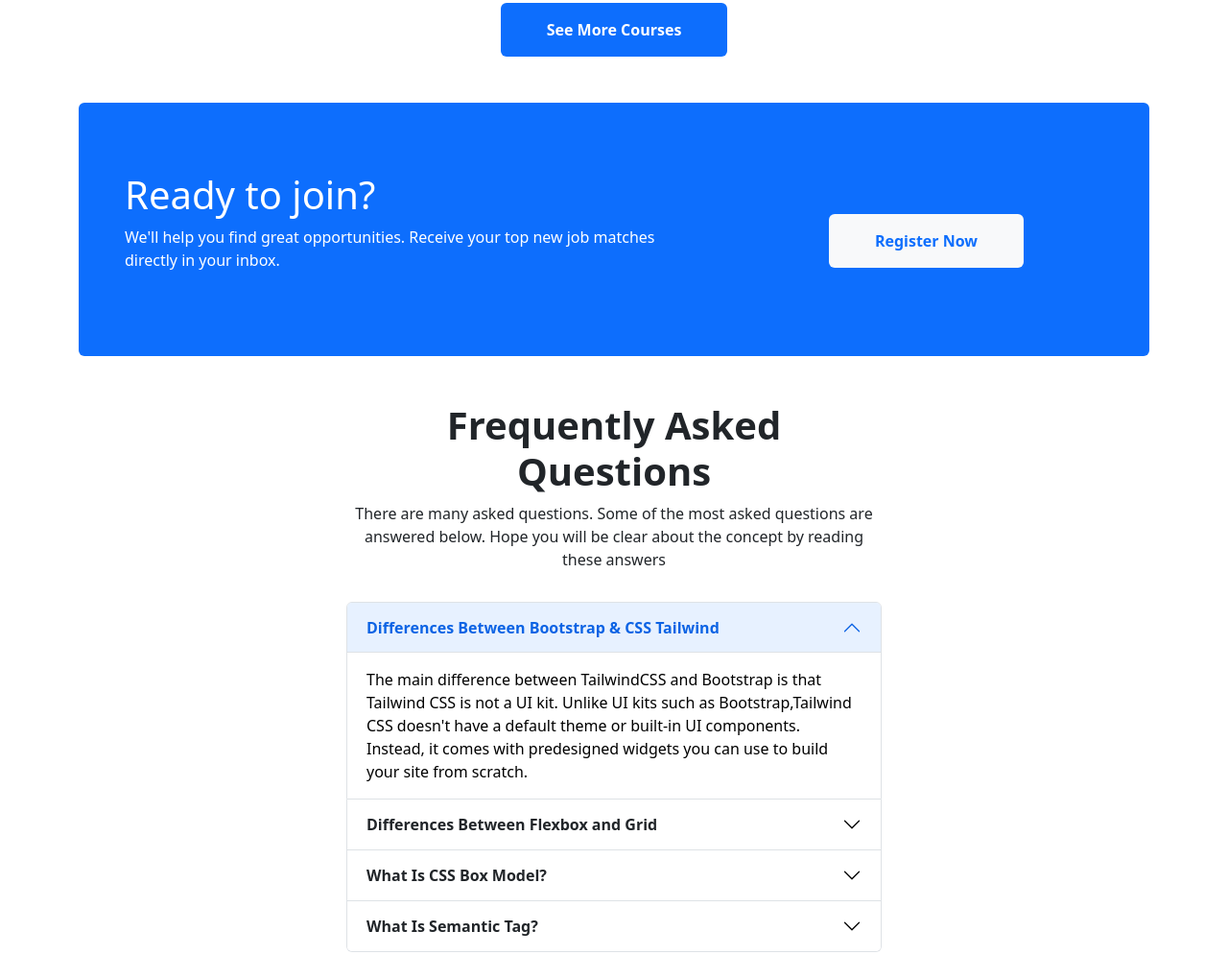
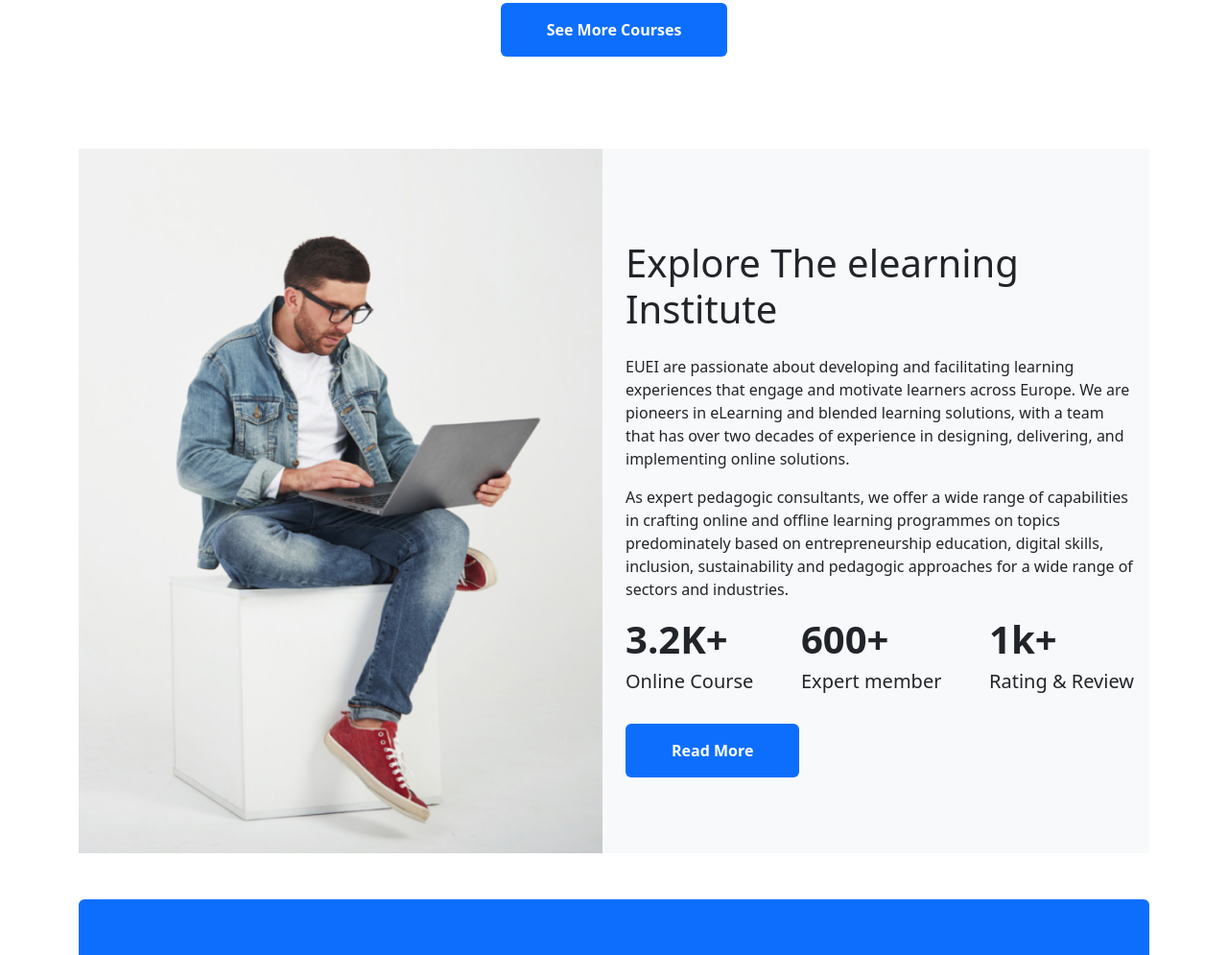
Before and after one commit to rashedul-hridoy/assignment_3, a plain HTML site: page index.html in a window 1280 px wide. Shown: the part 1790-2785 px from the top of the page at 96% size. Drawn offline with nearby package versions, Linux system fonts and the light colour scheme.

Commit message:
Extra part e learning

```diff
--- a/index.html
+++ b/index.html
@@ -32,7 +32,7 @@
                   <a class="nav-link fw-bold" href="#">Courses</a>
                 </li>
                 <li class="nav-item">
-                  <a class="nav-link fw-bold" href="#">Offers</a>
+                  <a class="nav-link fw-bold" href="#offers">Offers</a>
                 </li>
                 <li class="nav-item">
                   <a class="nav-link fw-bold" href="#">About</a>
@@ -80,7 +80,7 @@
                   <h1 class="py-lg-3 text-white fw-bold">Get Started Online Learning</h1>
                   <p class="px-lg-5 mx-lg-5">In this digital era you dont need to attend offline classes. You can learn all online. So enroll with us.</p>
                   <div>
-                    <button class="btn btn-info rounded-3 py-3 px-5 text-white fw-bold"> Get Started</button>
+                    <button class="btn btn-info d-inline-block rounded-3 py-3 px-5 text-white fw-bold"> Get Started</button>
                   </div>
                 </div>
               </div>
@@ -193,6 +193,44 @@
       </div>
       </section>
       <!-- all of our courses end -->
+
+      <!-- E Learning Institute start -->
+      <section id="offers" class=" bg-light  my-5">
+        <div class="row">
+            <div class="col-lg-6 col-md-6">
+                <img class="w-100 h-100 img-fluid" src="images/working.png" alt="">
+            </div>
+            <div class="col-lg-6 col-md-6 d-flex align-items-center">
+                <div class="pe-3">
+                    <h1 class="py-3">Explore The elearning
+                        Institute</h1>
+                    <p>EUEI are passionate about developing and facilitating learning experiences that engage and motivate learners across Europe. We are pioneers in eLearning and blended learning solutions, with a team that has over two decades of experience in designing, delivering, and implementing online solutions.</p>
+                    <p>As expert pedagogic consultants, we offer a wide range of capabilities in crafting online and    offline learning programmes on topics predominately based on entrepreneurship education, digital skills, inclusion, sustainability and pedagogic approaches for a wide range of sectors and industries.</p>
+                    <div class="d-flex justify-content-between ">
+                        <div>
+                            <h1 class="fw-bold">3.2K+</h1>
+                            <h5>Online Course</h5>
+                        </div>
+                        <div>
+                            <h1 class="fw-bold">600+</h1>
+                            <h5>Expert member</h5>
+                        </div>
+                        <div>
+                            <h1 class="fw-bold">1k+</h1>
+                            <h5>Rating & Review</h5>
+                        </div>
+
+                    </div>
+                    <div class="pt-4">
+                        <a class="text-decoration-none py-3 px-5 d-inline-block bg-primary text-white fw-bold rounded"
+                            href="#">Read More
+                        </a>
+                    </div>
+                </div>
+            </div>
+        </div>
+    </section>
+      <!-- E Learning Institute end -->
 
       <!-- Ready to join part start -->
       <section id="signup" class="bg-primary rounded py-5">
```
